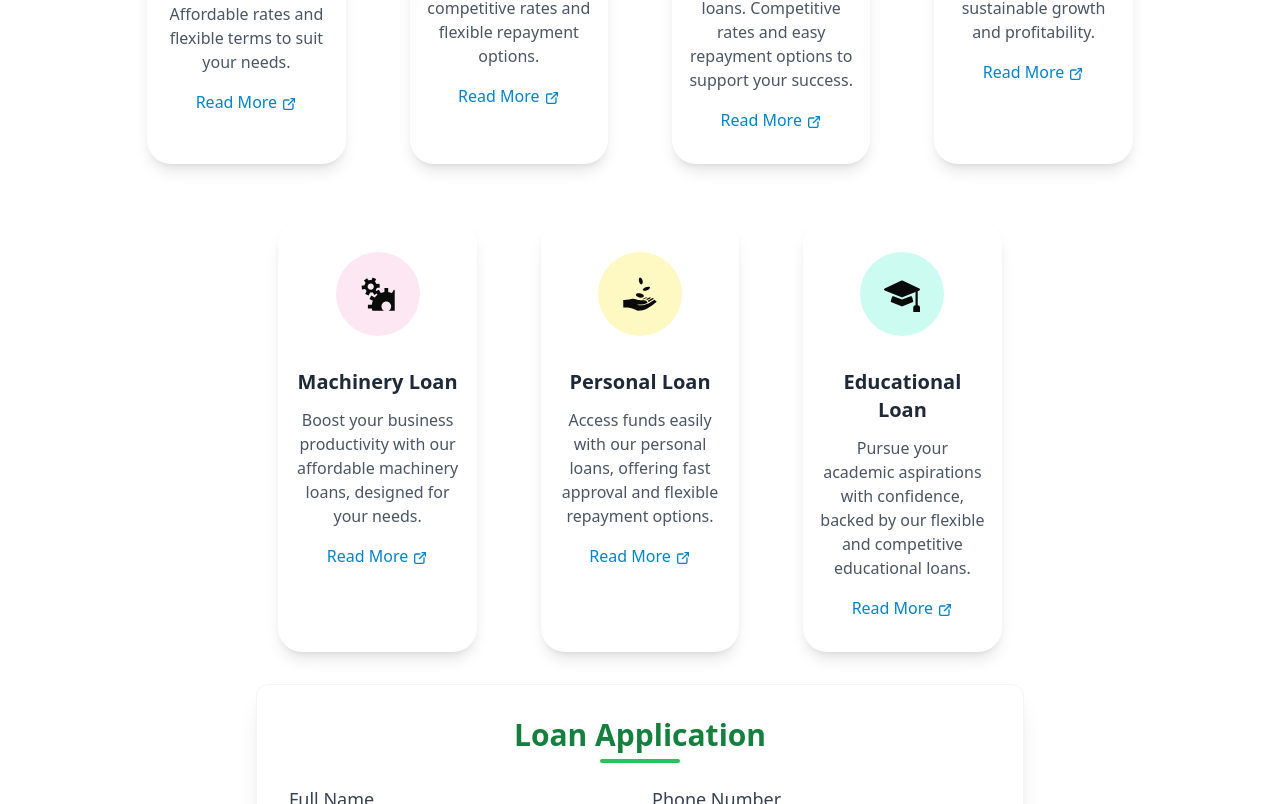
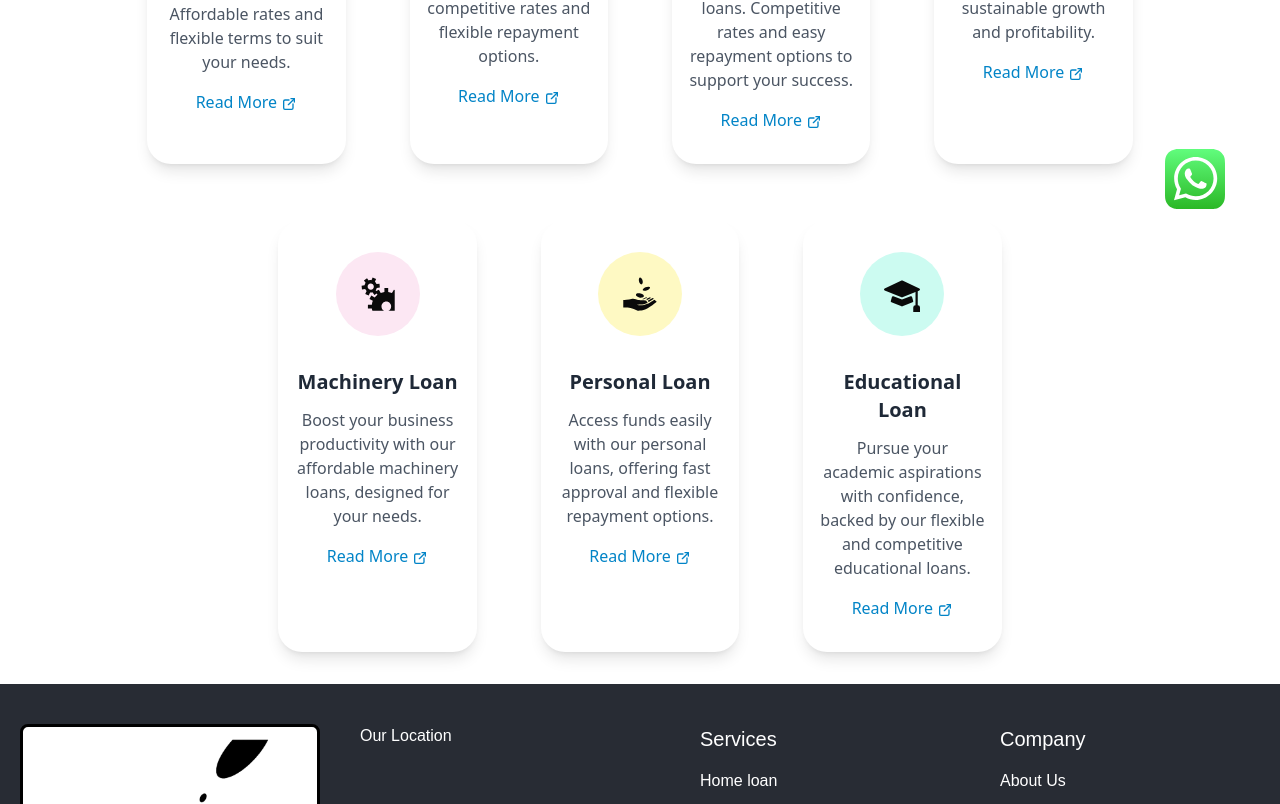
Before and after one commit to esha-technology/mehaa-finserv, a Next.js app: page /loans in a window 1280 px wide. Shown: the part 536-1340 px from the top of the page. Built offline with nearby package versions, Linux system fonts and the light colour scheme; grey boxes are pictures that could not be loaded.

Commit message:
loan form removed from loans page

```diff
--- a/app/loans/page.tsx
+++ b/app/loans/page.tsx
@@ -1,13 +1,15 @@
 "use client"
+import Footer from "../components/common/Footer";
 import NavBar from "../components/common/Navbar";
 import Loan from "../components/Loan";
-import LoanForm from "../components/LoanForm";
+
+
 const Loansection: React.FC = () => {
   return (
     <div>
       <NavBar/>
       <Loan/>
-      <LoanForm/>
+      <Footer/>
       </div>
   );
 };
```
